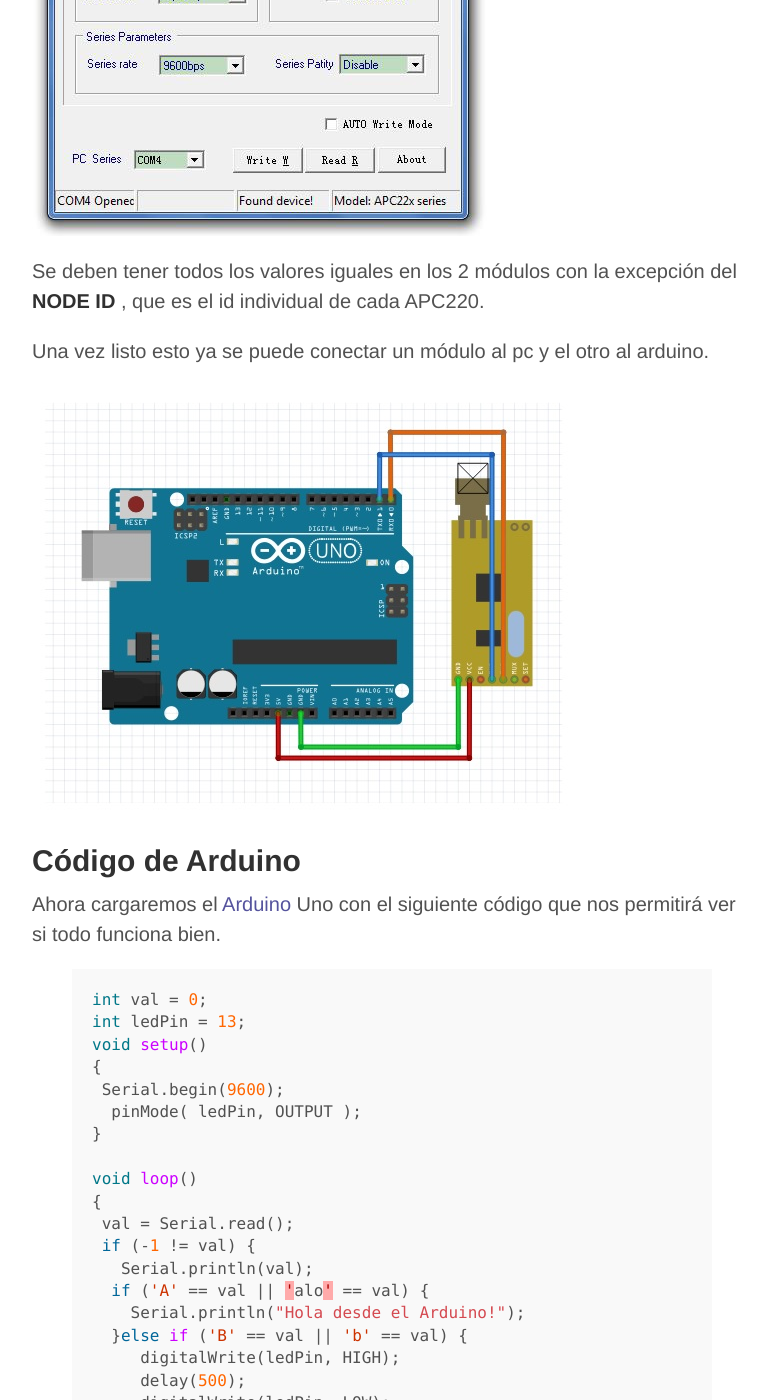
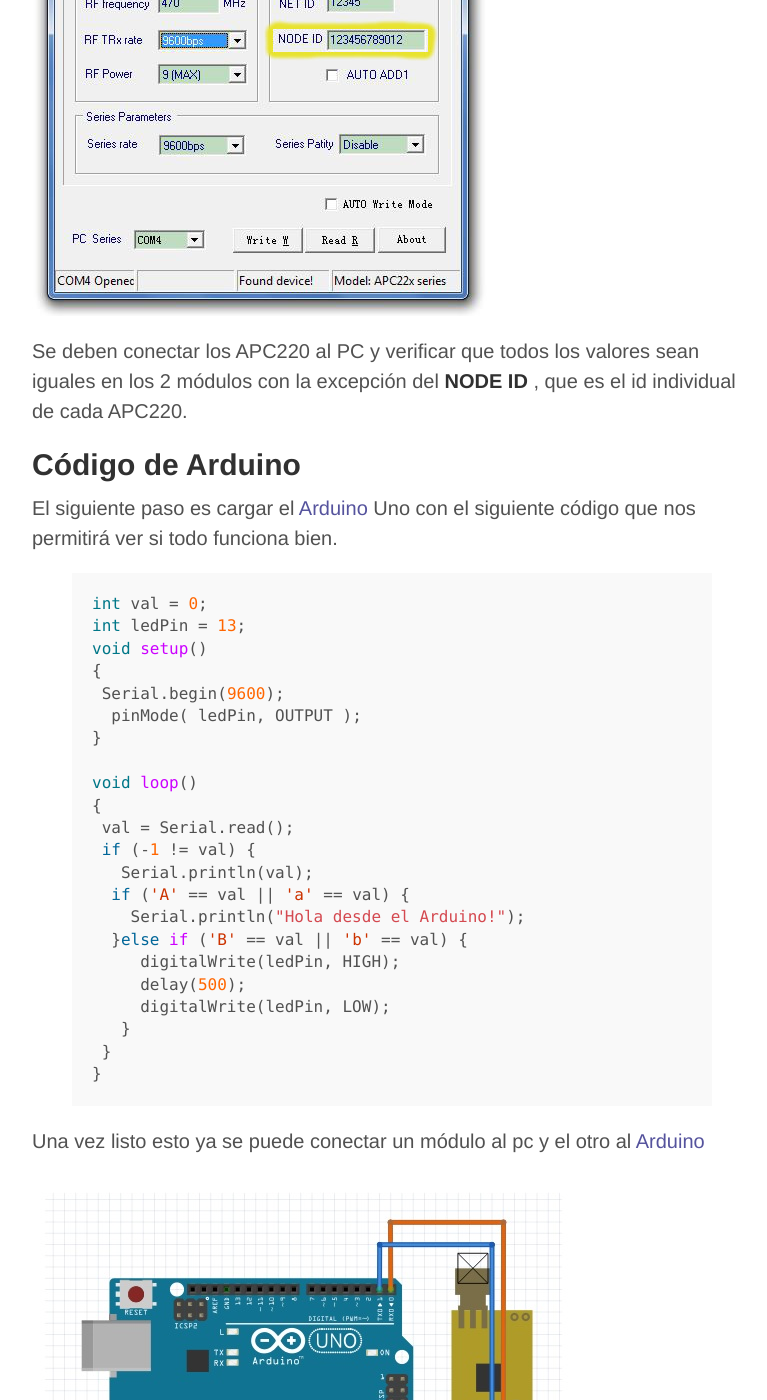
Before and after one commit to benjad/benjad.github.io, a Jekyll site: the page built from _posts/2015-02-03-conexion-inalambrica-arduino.md, in a window 1280 px wide and 1400 px high, scrolled down 1163 px. Shown: the whole window, without its empty margins (248-1015 px from the left). Built offline with Jekyll 4.4.1, drawn with Linux system fonts in a browser that asks for light colours; Markdown is read by kramdown in place of the engine named in the settings; comment, search, counter and statistics services are not loaded; some of the changed text lies outside the part shown.

Commit message:
correccion post apc220

```diff
--- a/_posts/2015-02-03-conexion-inalambrica-arduino.md
+++ b/_posts/2015-02-03-conexion-inalambrica-arduino.md
@@ -14,15 +15,13 @@
 
 ![rfmagic](/assets/rfmagic.JPG)
 
-Se deben tener todos los valores iguales en los 2 módulos con la excepción del **NODE ID** , que es el id individual de cada APC220.
+Se deben conectar los APC220 al PC y verificar que todos los valores sean iguales en los 2 módulos con la excepción del **NODE ID** , que es el id individual de cada APC220.
 
- Una vez listo esto ya se puede conectar un módulo al pc y el otro al arduino.
 
-![conexion](/assets/arduino-apc220.JPG)
 
 ## Código de Arduino
 
-Ahora cargaremos el [Arduino](http://www.arduino.cc) Uno  con el siguiente código que nos permitirá ver  si todo funciona bien.
+El siguiente paso es cargar el [Arduino](http://www.arduino.cc) Uno  con el siguiente código que nos permitirá ver  si todo funciona bien.
 
 {% highlight c++  %}
 int val = 0;
@@ -38,7 +37,7 @@
  val = Serial.read();
  if (-1 != val) {
    Serial.println(val);
-  if ('A' == val || 'alo' == val) {
+  if ('A' == val || 'a' == val) {
     Serial.println("Hola desde el Arduino!");
   }else if ('B' == val || 'b' == val) {
      digitalWrite(ledPin, HIGH);
@@ -49,5 +48,10 @@
 }
 {% endhighlight %}
 
-Ahora si enviamos a traves del serial el valor de **A**   nos devuelve  el saludo "Hola desde el Arduino!"  y si enviamos la letra **B** se producira un parpadeo del led del [Arduino](http://www.arduino.cc) Uno.
+Una vez listo esto ya se puede conectar un módulo al pc y el otro al [Arduino](http://www.arduino.cc)
+
+![conexion](/assets/arduino-apc220.jpg)
+
+Ahora si enviamos a traves del monitor serial el valor de **A**   nos devuelve  el saludo "Hola desde el Arduino!"  y si enviamos la letra **B** se producira un parpadeo del led del [Arduino](http://www.arduino.cc) Uno.
+
 Cualquier consulta o comentario más abajo!
```
Also changed, not shown: other parts of _posts/2015-02-03-conexion-inalambrica-arduino.md (+2 -1 lines).
